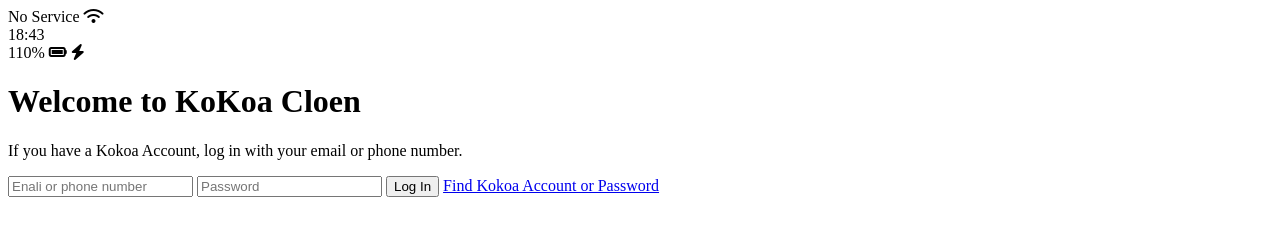
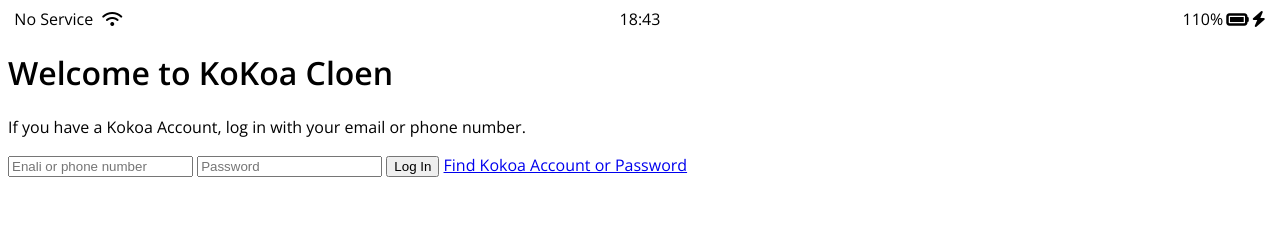
Before and after one commit to malvr00/kokoa-clone-2020, a plain HTML site: page index.html in a window 1280 px wide. Drawn offline with nearby package versions, Linux system fonts and the light colour scheme.

Commit message:
2page css Update

```diff
--- /dev/null
+++ b/css/styles.css
@@ -0,0 +1,30 @@
+@import url("https://fonts.googleapis.com/css2?family=Open+Sans:wght@400;600&display=swap");
+
+body {
+  font-family: "Open Sans", sans-serif;
+}
+
+.status-bar {
+  display: flex;
+  justify-content: center;
+}
+.status-bar__column {
+  width: 33%;
+}
+.status-bar__column:first-child span {
+  margin-right: 5px;
+}
+
+.status-bar__column:nth-child(2) {
+  display: flex;
+  justify-content: center;
+}
+.status-bar__column:last-child {
+  display: flex;
+  justify-content: flex-end;
+  align-items: center;
+}
+
+.status-bar__column .fa-battery-full {
+  margin: 0px 3px;
+}
--- a/index.html
+++ b/index.html
@@ -1,6 +1,7 @@
 <!DOCTYPE html>
 <html lang="en">
   <head>
+    <link rel="stylesheet" href="css/styles.css" />
     <meta charset="UTF-8" />
     <meta name="viewport" content="width=device-width, initial-scale=1.0" />
     <title>Welcome to KoKoa Cloen</title>
@@ -16,7 +17,7 @@
       </div>
       <div class="status-bar__column">
         <span>110%</span>
-        <i class="fas fa-battery-full"></i>
+        <i class="fas fa-battery-full fa-lg"></i>
         <i class="fas fa-bolt"></i>
       </div>
     </div>
```
